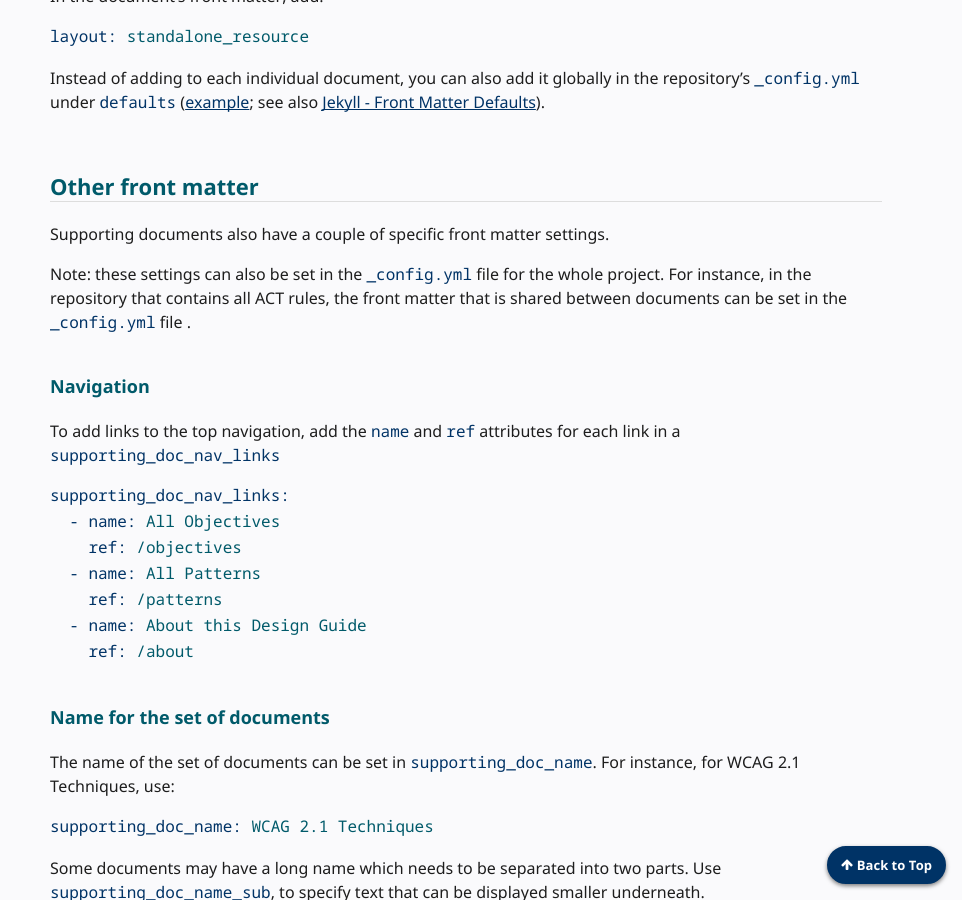
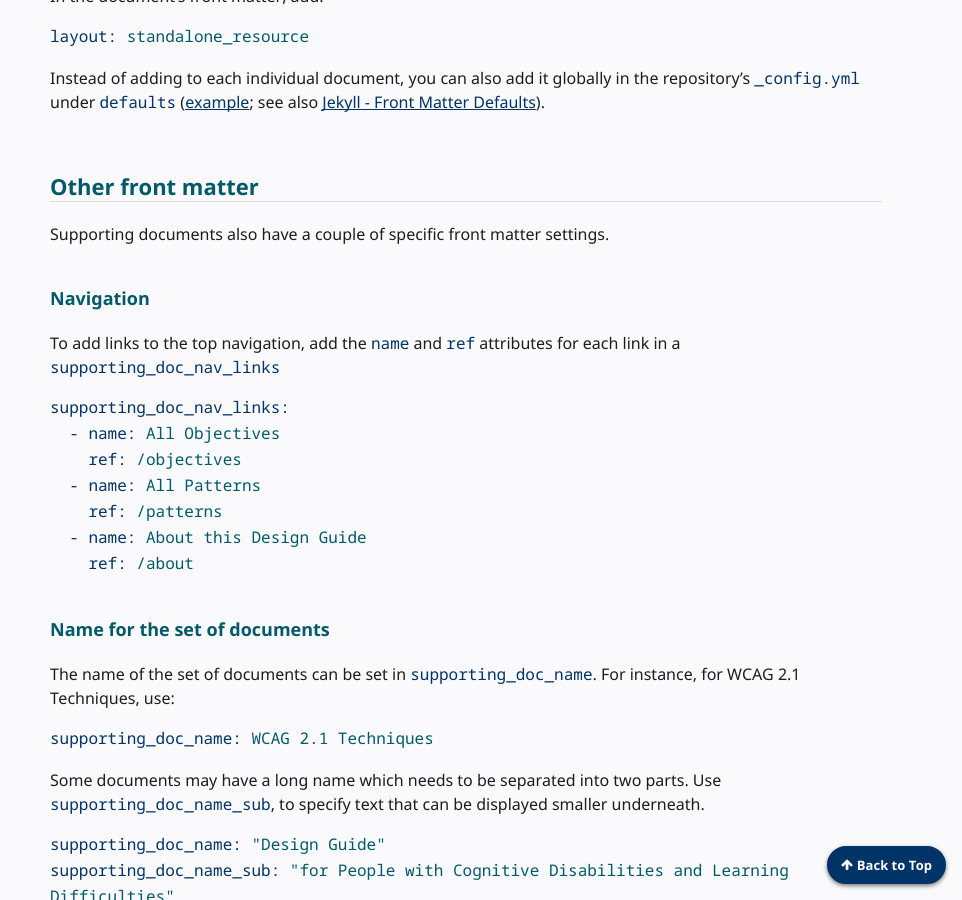
Before and after one commit to w3c/wai-website-theme, a Jekyll site: the page built from content/writing-supporting-docs.md, in a window 1280 px wide and 900 px high, scrolled down 908 px. Shown: the whole window, without its empty margins (318-1280 px from the left). Built offline with Jekyll 4.4.1, drawn with Linux system fonts in a browser that asks for light colours; cached includes are drawn as plain includes; comment, search, counter and statistics services are not loaded.

Commit message:
Update writing-supporting-docs.md

```diff
--- a/content/writing-supporting-docs.md
+++ b/content/writing-supporting-docs.md
@@ -36,8 +36,6 @@
 ## Other front matter
 
 Supporting documents also have a couple of specific front matter settings.
-
-Note: these settings can also be set in the `_config.yml` file for the whole project. For instance, in the repository that contains all ACT rules, the front matter that is shared between documents can be set in the `_config.yml` file .
 
 ### Navigation
 
```
